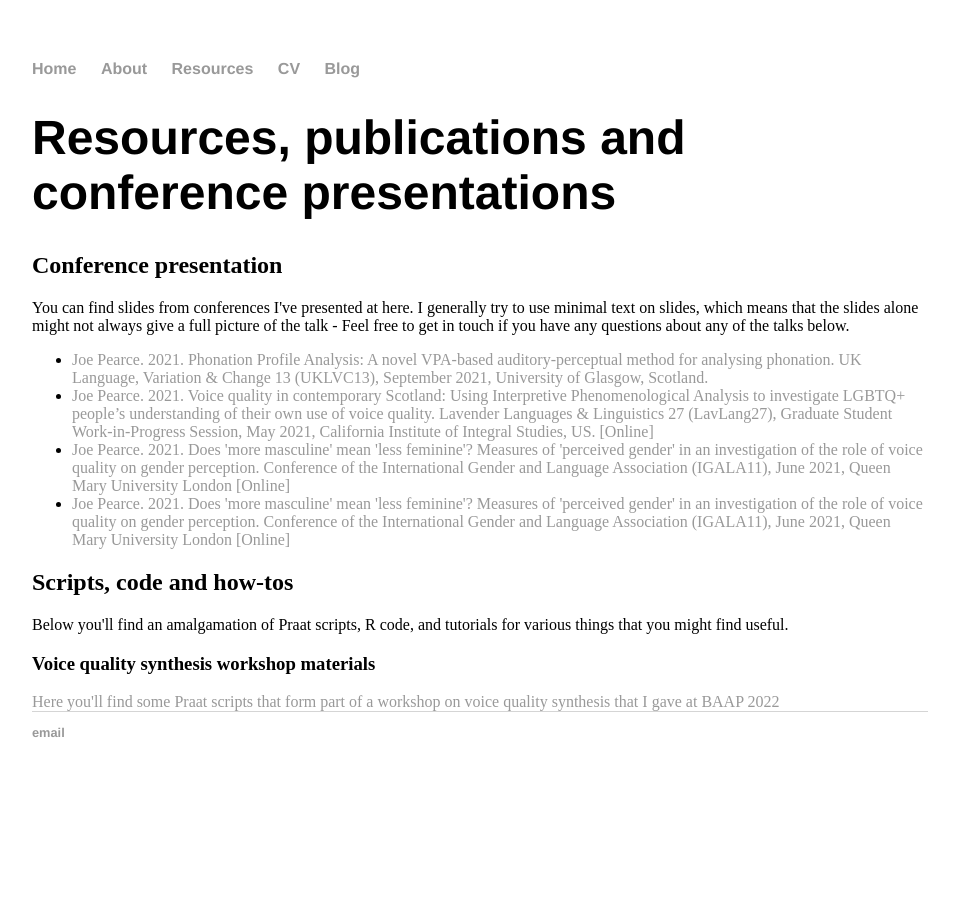
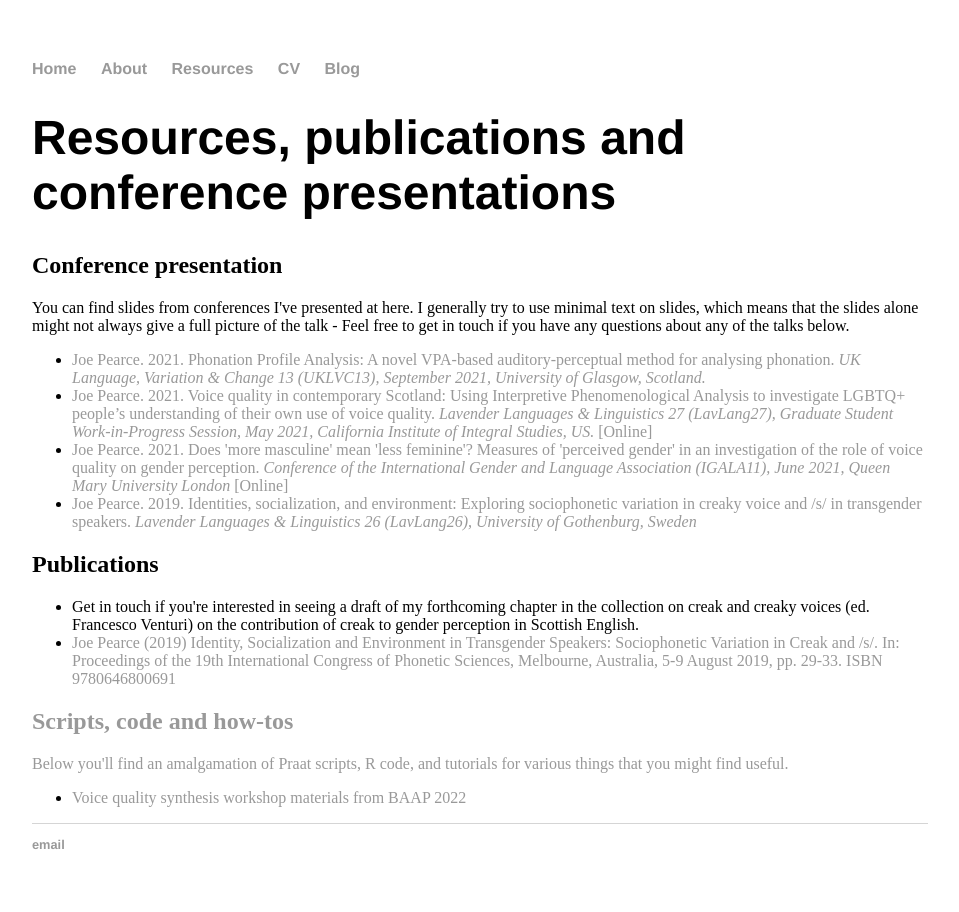
Before and after one commit to joepearceglasgow/joepearceglasgow.github.io, a Jekyll site: the page built from resources/index.html, in a window 1280 px wide. Shown: the whole page, without its empty margins (160-1119 px from the left). Built offline with Jekyll 4.4.1, drawn with Linux system fonts in a browser that asks for light colours.

Commit message:
Update index.html

```diff
--- a/resources/index.html
+++ b/resources/index.html
@@ -5,21 +5,26 @@ title: Resources
 
 <h1>Resources, publications and conference presentations</h1>
 
-
-
 <h2>Conference presentation</h2>
 You can find slides from conferences I've presented at here. I generally try to use minimal text on slides, which means that the slides alone might not always give a full picture of the talk - Feel free to get in touch if you have any questions about any of the talks below.
 
 <ul>
-  <li><a href="https://joepearceglasgow.github.io/resources/JoePearce_UKLVC13_PhonationProfileAnalysis.pdf">Joe Pearce. 2021. Phonation Profile Analysis: A novel VPA-based auditory-perceptual method for analysing phonation. UK Language, Variation & Change 13 (UKLVC13), September 2021, University of Glasgow, Scotland.</a></li>
-  <li><a href="https://joepearceglasgow.github.io/resources/JoePearce_2021_LavLang27_graduatestudentsession.pdf"> Joe Pearce. 2021. Voice quality in contemporary Scotland: Using Interpretive Phenomenological Analysis to investigate LGBTQ+ people’s understanding of their own use of voice quality. Lavender Languages & Linguistics 27 (LavLang27), Graduate Student Work-in-Progress Session, May 2021, California Institute of Integral Studies, US. [Online] </a> </li>
-  <li><a href="https://joepearceglasgow.github.io/resources/JoePearce_2021_IGALA11_vqgenderperception.pdf"> Joe Pearce. 2021. Does 'more masculine' mean 'less feminine'? Measures of 'perceived gender' in an investigation of the role of voice quality on gender perception. Conference of the International Gender and Language Association (IGALA11), June 2021, Queen Mary University London [Online] </a> </li>
-  <li><a href="https://joepearceglasgow.github.io/resources/JoePearce_2019_LavLang26_sociophoneticvariationtransgenderspeakers.pdf"> Joe Pearce. 2021. Does 'more masculine' mean 'less feminine'? Measures of 'perceived gender' in an investigation of the role of voice quality on gender perception. Conference of the International Gender and Language Association (IGALA11), June 2021, Queen Mary University London [Online] </a> </li>
+  <li><a href="https://joepearceglasgow.github.io/resources/JoePearce_UKLVC13_PhonationProfileAnalysis.pdf">Joe Pearce. 2021. Phonation Profile Analysis: A novel VPA-based auditory-perceptual method for analysing phonation. <i> UK Language, Variation & Change 13 (UKLVC13), September 2021, University of Glasgow, Scotland. </i></a></li>
+  <li><a href="https://joepearceglasgow.github.io/resources/JoePearce_2021_LavLang27_graduatestudentsession.pdf"> Joe Pearce. 2021. Voice quality in contemporary Scotland: Using Interpretive Phenomenological Analysis to investigate LGBTQ+ people’s understanding of their own use of voice quality. <i> Lavender Languages & Linguistics 27 (LavLang27), Graduate Student Work-in-Progress Session, May 2021, California Institute of Integral Studies, US. </i>  [Online] </a> </li>
+  <li><a href="https://joepearceglasgow.github.io/resources/JoePearce_2021_IGALA11_vqgenderperception.pdf"> Joe Pearce. 2021. Does 'more masculine' mean 'less feminine'? Measures of 'perceived gender' in an investigation of the role of voice quality on gender perception. <i> Conference of the International Gender and Language Association (IGALA11), June 2021, Queen Mary University London </i>  [Online] </a> </li>
+  <li><a href="https://joepearceglasgow.github.io/resources/JoePearce_2019_LavLang26_sociophoneticvariationtransgenderspeakers.pdf"> Joe Pearce. 2019. Identities, socialization, and environment: Exploring sociophonetic variation in creaky voice and /s/ in transgender speakers. <i> Lavender Languages & Linguistics 26 (LavLang26), University of Gothenburg, Sweden </i> </a> </li>
+</ul>
 
+<h2>Publications</h2>
+
+<ul>
+  <li>Get in touch if you're interested in seeing a draft of my forthcoming chapter in the collection on creak and creaky voices (ed. Francesco Venturi) on the contribution of creak to gender perception in Scottish English. </li>
+  <li><a href="https://www.internationalphoneticassociation.org/icphs-proceedings/ICPhS2019/papers/ICPhS_78.pdf"> Joe Pearce (2019) Identity, Socialization and Environment in Transgender Speakers: Sociophonetic Variation in Creak and /s/. In: Proceedings of the 19th International Congress of Phonetic Sciences, Melbourne, Australia, 5-9 August 2019, pp. 29-33. ISBN 9780646800691
 </ul>
 
 <h2>Scripts, code and how-tos </h2>
 Below you'll find an amalgamation of Praat scripts, R code, and tutorials for various things that you might find useful.
 
-<h3>Voice quality synthesis workshop materials</h3>
-<a href="https://github.com/joepearceglasgow/KlattGrid">Here you'll find some Praat scripts that form part of a workshop on voice quality synthesis that I gave at BAAP 2022 </a>
+<ul>
+  <li><a href="https://github.com/joepearceglasgow/KlattGrid">Voice quality synthesis workshop materials from BAAP 2022</a> </li>
+</ul>
```
